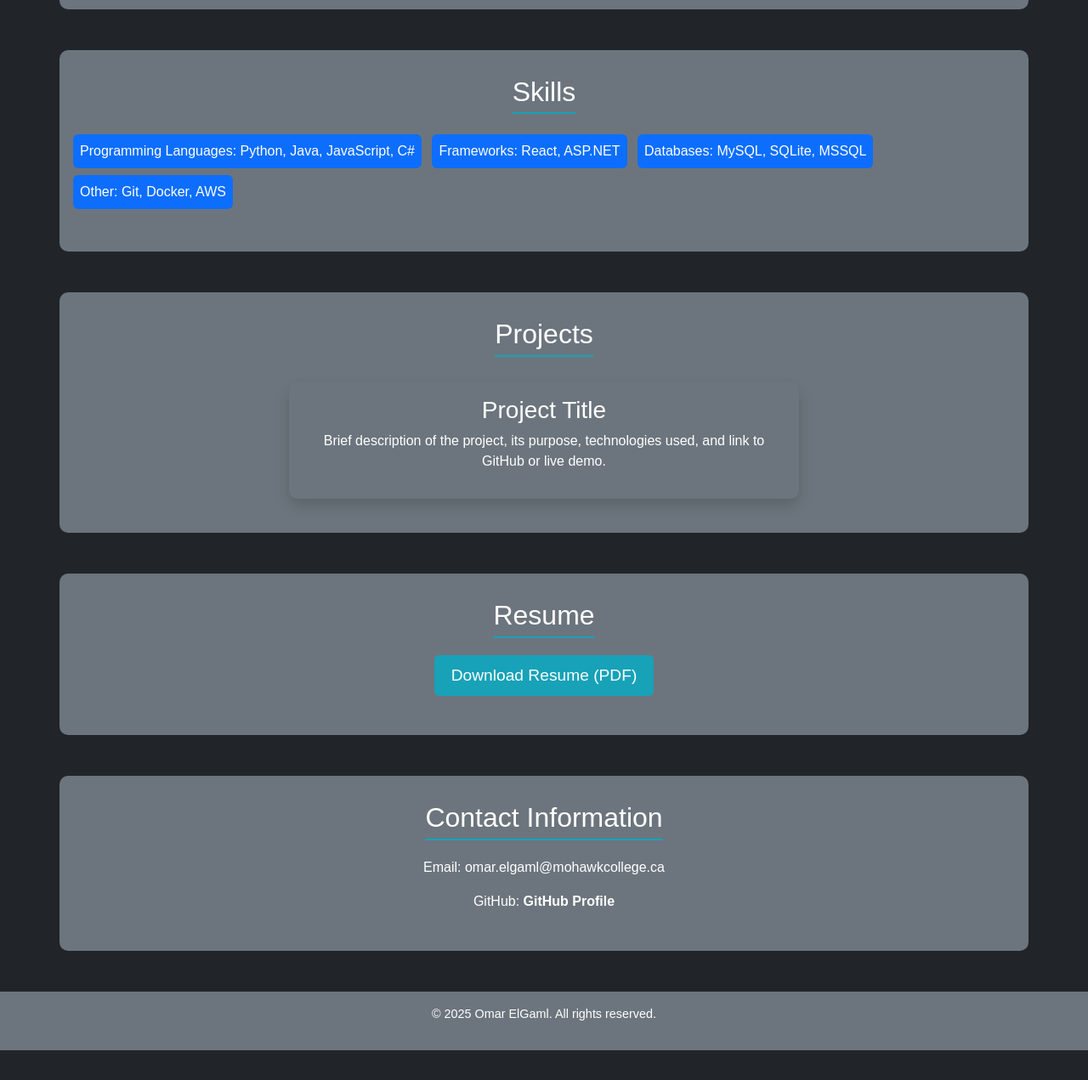
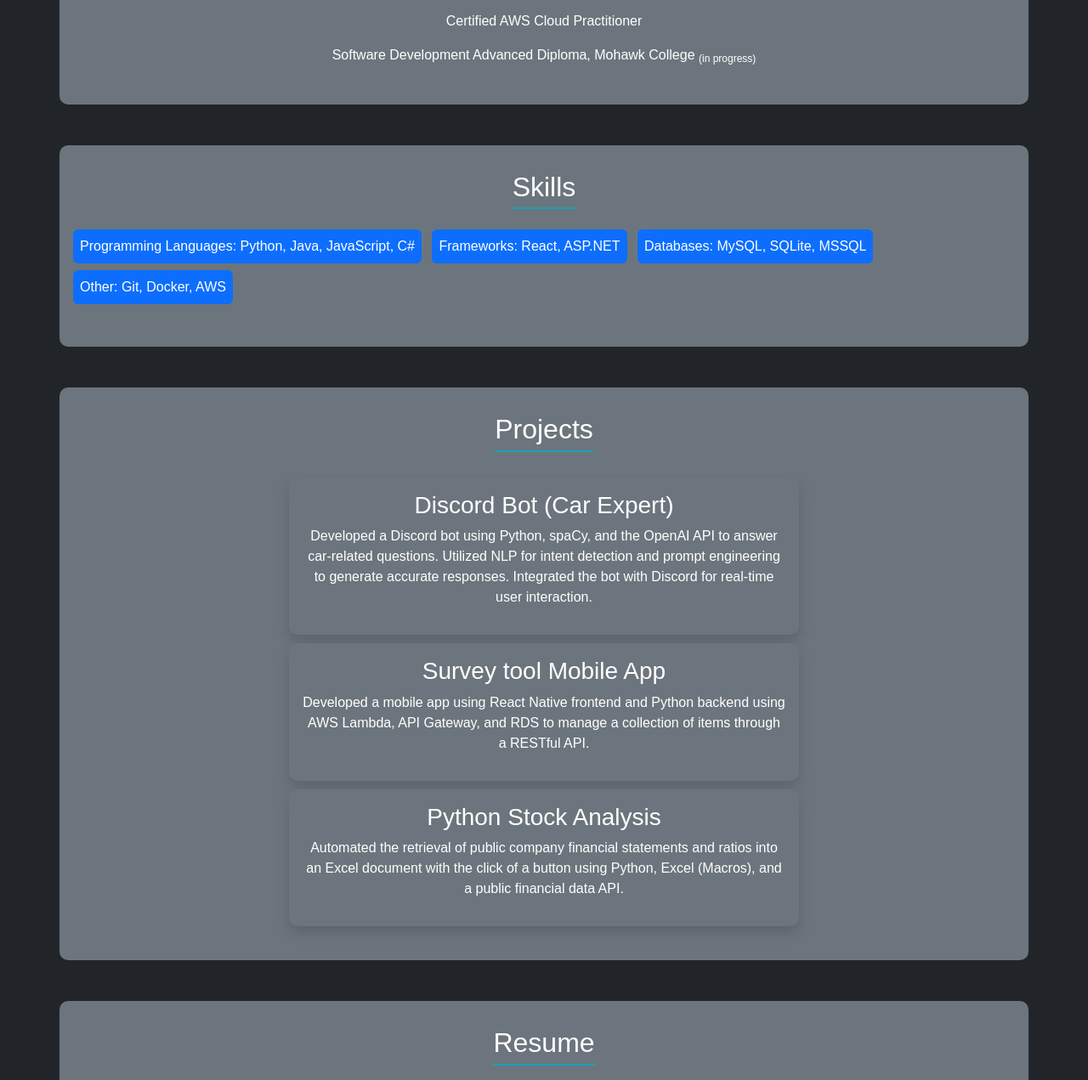
Before and after one commit to Omar-ElGaml/Omar-ElGaml.github.io, a plain HTML site: page index.html in a window 1280 px wide. Shown: the part 664-1935 px from the top of the page at 85% size. Before the commit the page ends 1900 px from the top, so only its background shows below. Drawn offline with nearby package versions, Linux system fonts and the light colour scheme.

Commit message:
filled out the information and attached the resume.pdf

```diff
--- a/index.html
+++ b/index.html
@@ -32,11 +32,12 @@
     </nav>
     <section id="summary" class="container my-5 text-center">
         <h2>Summarizing Statement</h2>
-        <p>A brief introduction about yourself, your passion for software development, and career aspirations.</p>
+        <p>AWS Certified Cloud Practitioner with expertise in cloud services such as EC2, Lambda, RDS, and more. Proficient in Python, JavaScript, NodeJS, React Native, and Java, with hands-on experience in backend development, cloud architecture, and automation. Experienced in building scalable applications using AWS Lambda, API Gateway, and RDS. Strong background in database management with MySQL and SQLite. Currently working as a Programmer/DevOps Engineer, contributing to projects such as a Discord bot, mobile app development, and shipping optimization solutions.</p>
     </section>
     <section id="education" class="container my-5 text-center">
         <h2>Education</h2>
-        <p>Details about your academic background, degrees, certifications, and relevant coursework.</p>
+        <p>Certified AWS Cloud Practitioner</p>
+        <p>Software Development Advanced Diploma, Mohawk College <sub>(in progress)</sub></p>
     </section>
     <section id="skills" class="container my-5 text-center">
         <h2>Skills</h2>
@@ -50,8 +51,16 @@
     <section id="projects" class="container my-5 text-center">
         <h2>Projects</h2>
         <div class="card bg-secondary text-white p-3 shadow">
-            <h3>Project Title</h3>
-            <p>Brief description of the project, its purpose, technologies used, and link to GitHub or live demo.</p>
+            <h3>Discord Bot (Car Expert)</h3>
+            <p>Developed a Discord bot using Python, spaCy, and the OpenAI API to answer car-related questions. Utilized NLP for intent detection and prompt engineering to generate accurate responses. Integrated the bot with Discord for real-time user interaction.</p>
+        </div>
+        <div class="card bg-secondary text-white p-3 shadow">
+            <h3>Survey tool Mobile App</h3>
+            <p>Developed a mobile app using React Native frontend and Python backend using AWS Lambda, API Gateway, and RDS to manage a collection of items through a RESTful API.</p>
+        </div>
+        <div class="card bg-secondary text-white p-3 shadow">
+            <h3>Python Stock Analysis</h3>
+            <p>Automated the retrieval of public company financial statements and ratios into an Excel document with the click of a button using Python, Excel (Macros), and a public financial data API.</p>
         </div>
     </section>
     <section id="resume" class="container my-5 text-center">
```
Also changed, not shown: 1 other file.
